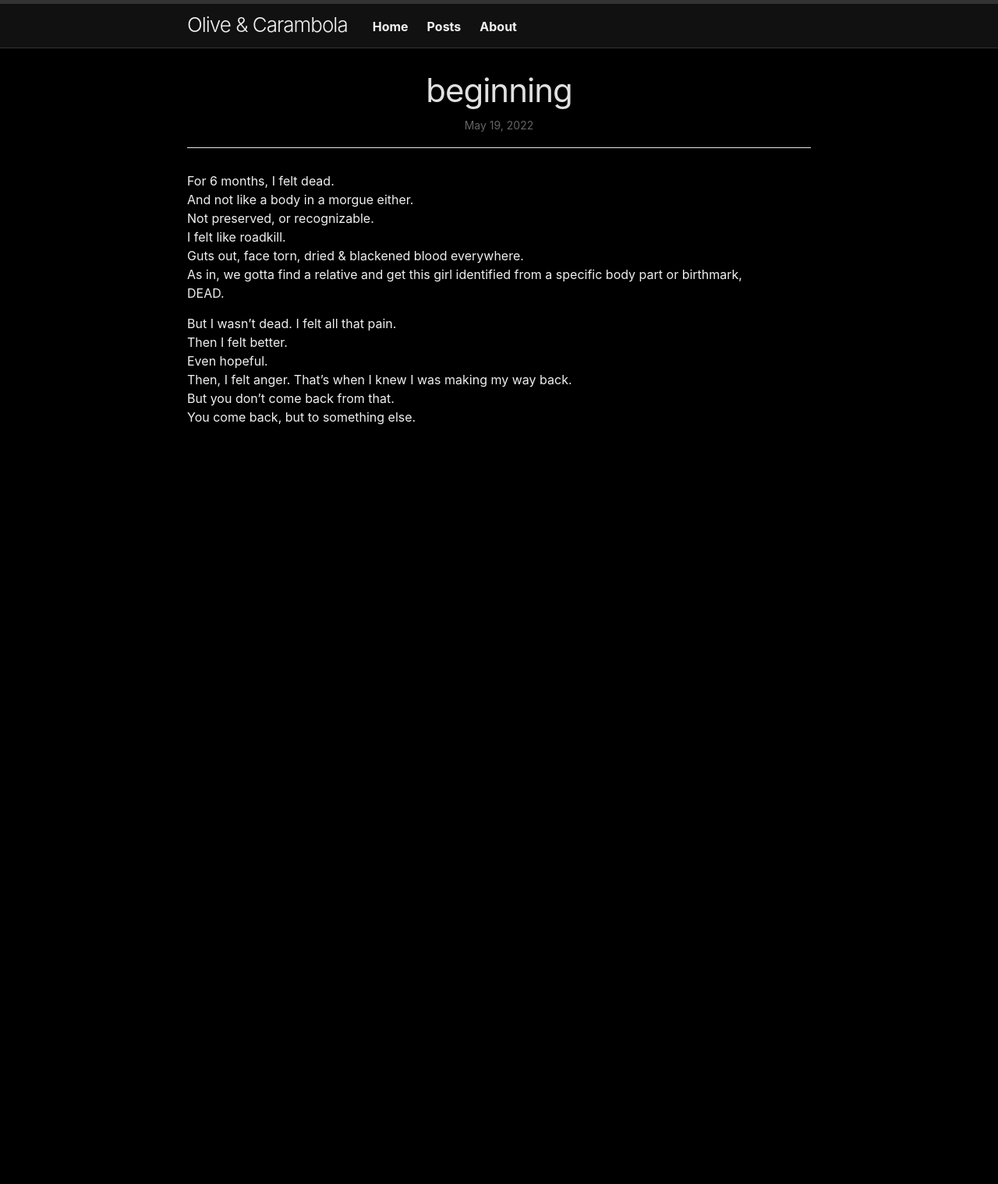
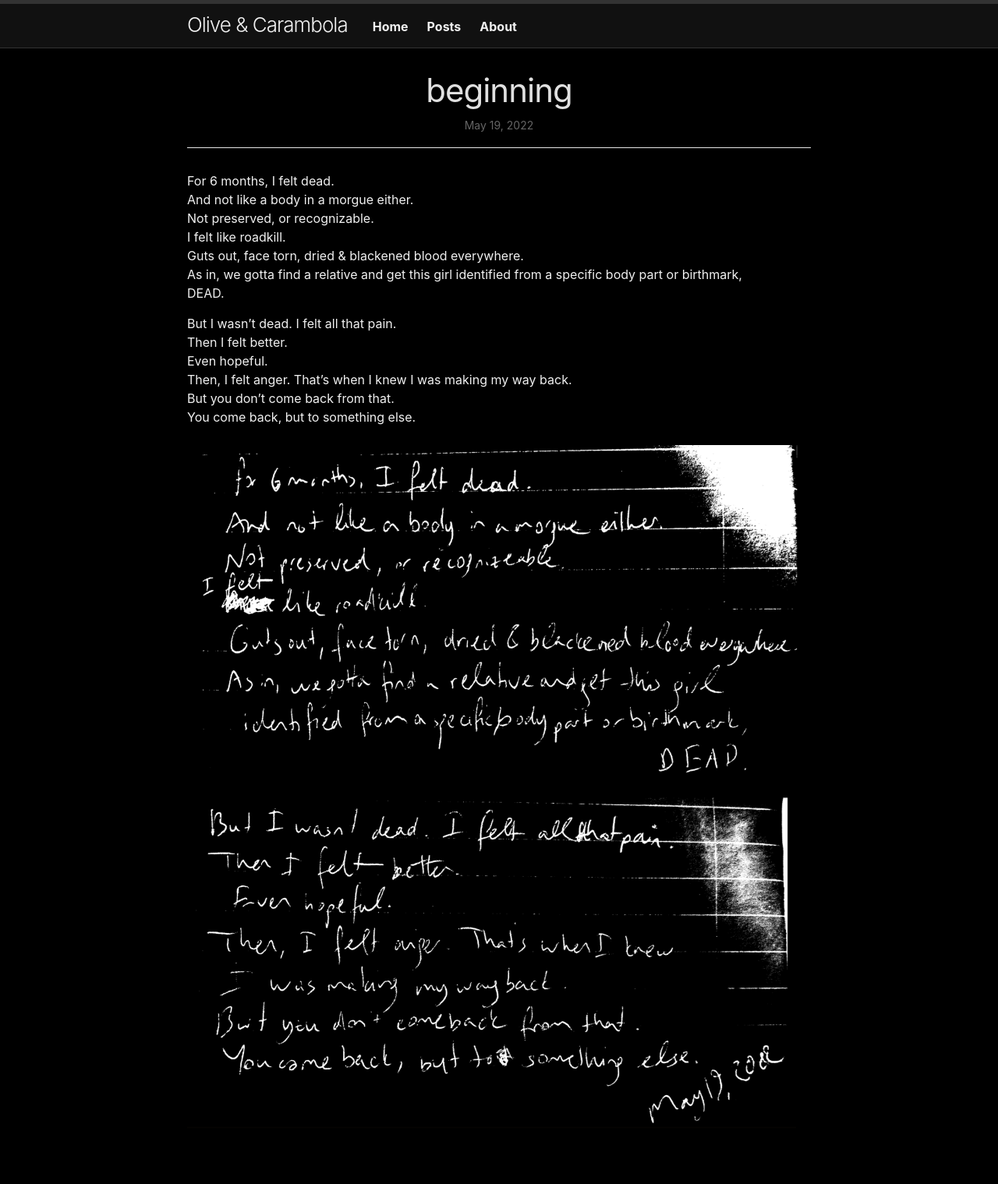
Before and after one commit to olivecarambola/coda, a Jekyll site: the page built from _posts/2022-05-19-beginning.md, in a window 1280 px wide. Shown: the whole page at 78% size. Built offline with Jekyll 4.4.1, drawn with Linux system fonts in a browser that asks for light colours; before the commit the page ends 900 px from its top, so only the background shows below that.

Commit message:
Update 2022-05-19-beginning.md

```diff
--- a/_posts/2022-05-19-beginning.md
+++ b/_posts/2022-05-19-beginning.md
@@ -18,3 +18,6 @@ Even hopeful.
 Then, I felt anger. That's when I knew I was making my way back.
 But you don't come back from that.
 You come back, but to something else.
+
+![beginning 1](/assets/images/beginning1.png)
+![beginning 2](/assets/images/beginning2.png)
```
